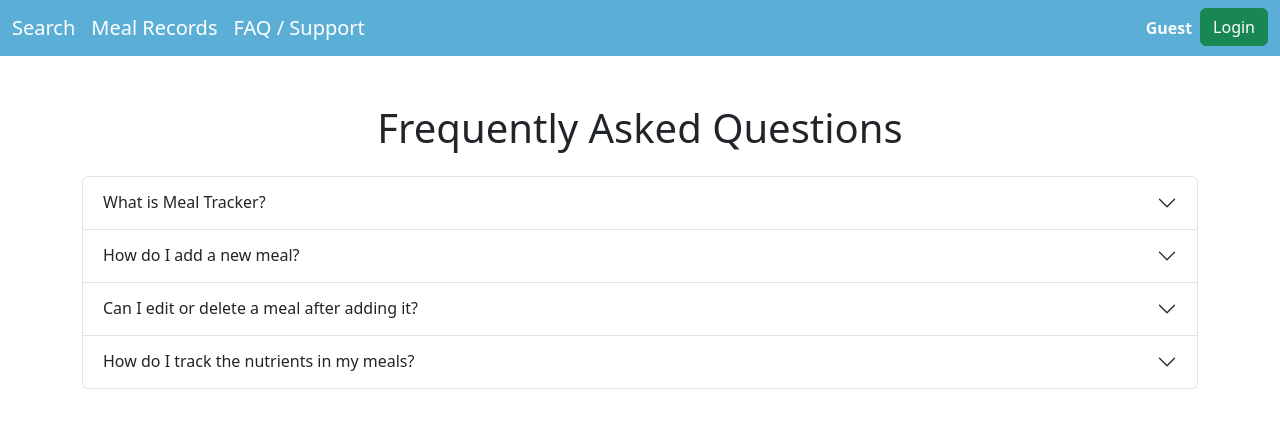
After one commit to Fim99/INFO_4290_Project, a PHP site: page /faq.php in a window 1280 px wide. The commit adds this page. Shown: the top 428 px of the page. Run offline with PHP 8.4, Linux system fonts and the light colour scheme.

Commit message:
FAQ
- Added basis of FAQ page
- Styling changes

```diff
--- a/custom.css
+++ b/custom.css
@@ -2,12 +2,28 @@
 {
     --bs-body-bg: #ffffff ;
     --bs-primary: #5bafd6;
-    --bs-primary-bg-subtle: #70ff10;
+    --bs-primary-bg-subtle: #95dcfd;
+}
+
+.faq-header
+{
+    cursor: pointer;
+}
+
+.faq-header:hover
+{
+    text-decoration: underline;
+}
+
+.accordion-button:not(.collapsed)
+{
+    background-color: var(--bs-primary) !important;
+    color: white;
 }
 
 .sidebar
 {
-    border-right: 1px solid #dee2e6;
+    border-right: 1px solid #c5c5c5;
     padding-right: 20px;
 }
 
--- /dev/null
+++ b/faq.php
@@ -0,0 +1,71 @@
+<!DOCTYPE html>
+<html lang="en">
+<head>
+    <meta charset="UTF-8">
+    <meta name="viewport" content="width=device-width, initial-scale=1.0">
+    <title>FAQ - Meal Tracker</title>
+    <?php
+    include 'bootstrap.html';
+    include 'nav.php';
+    ?>
+</head>
+<body>
+    <div class="container mt-5">
+        <h1 class="text-center mb-4">Frequently Asked Questions</h1>
+        <div class="accordion" id="faqAccordion">
+            <div class="accordion-item">
+                <h2 class="accordion-header faq-header" id="headingOne">
+                    <button class="accordion-button collapsed" type="button" data-bs-toggle="collapse" data-bs-target="#collapseOne" aria-expanded="true" aria-controls="collapseOne">
+                        What is Meal Tracker?
+                    </button>
+                </h2>
+                <div id="collapseOne" class="accordion-collapse collapse" aria-labelledby="headingOne" data-bs-parent="#faqAccordion">
+                    <div class="accordion-body">
+                        Meal Tracker is a web application designed to help you track and manage your daily meals, including their nutritional content.
+                        You can view foods nutritional information, ingredients and more as the data is up to date using FoodData Centeral's database!
+                    </div>
+                </div>
+            </div>
+            <div class="accordion-item">
+                <h2 class="accordion-header faq-header" id="headingTwo">
+                    <button class="accordion-button collapsed" type="button" data-bs-toggle="collapse" data-bs-target="#collapseTwo" aria-expanded="false" aria-controls="collapseTwo">
+                        How do I add a new meal?
+                    </button>
+                </h2>
+                <div id="collapseTwo" class="accordion-collapse collapse" aria-labelledby="headingTwo" data-bs-parent="#faqAccordion">
+                    <div class="accordion-body">
+                        To add a new meal, navigate to the 'Meal Records' section. Here you can create a new meal that you can add food to.
+                    </div>
+                </div>
+            </div>
+            <div class="accordion-item">
+                <h2 class="accordion-header faq-header" id="headingThree">
+                    <button class="accordion-button collapsed" type="button" data-bs-toggle="collapse" data-bs-target="#collapseThree" aria-expanded="false" aria-controls="collapseThree">
+                        Can I edit or delete a meal after adding it?
+                    </button>
+                </h2>
+                <div id="collapseThree" class="accordion-collapse collapse" aria-labelledby="headingThree" data-bs-parent="#faqAccordion">
+                    <div class="accordion-body">
+                        Yes, you can edit or delete a meal by navigating to the 'Meal Records' section. You can either delete a meal, reuse a meal, or set a meal as current.
+                        you can also rename your currently selected meal if you wish.
+                    </div>
+                </div>
+            </div>
+            <div class="accordion-item">
+                <h2 class="accordion-header faq-header" id="headingFour">
+                    <button class="accordion-button collapsed" type="button" data-bs-toggle="collapse" data-bs-target="#collapseFour" aria-expanded="false" aria-controls="collapseFour">
+                        How do I track the nutrients in my meals?
+                    </button>
+                </h2>
+                <div id="collapseFour" class="accordion-collapse collapse" aria-labelledby="headingFour" data-bs-parent="#faqAccordion">
+                    <div class="accordion-body">
+                        The Meal Tracker automatically calculates the nutritional content of your meals based on the food items you add.
+                        You can view detailed nutritional information for each meal in the 'Meal Details' section by clicking on a meal in your records.
+                    </div>
+                </div>
+            </div>
+            <!-- Add more FAQ items as needed -->
+        </div>
+    </div>
+</body>
+</html>
--- a/meal_functions/meal_details.php
+++ b/meal_functions/meal_details.php
@@ -276,7 +276,7 @@ if (isset($_POST['remove_fdc_id']))
                         <?php foreach ($totalNutrients as $type => $nutrients) : ?>
                             <!-- Category Row -->
                             <tr>
-                                <td colspan="3"><strong><?= ucfirst($type) ?></strong></td>
+                            <td colspan="3" style="background-color: var(--bs-primary-bg-subtle); color: white;"><strong><?= ucfirst($type) ?></strong></td>
                             </tr>
                             <?php foreach ($nutrients as $nutrient) : ?>
                                 <tr>
--- a/meal_functions/meal_records.php
+++ b/meal_functions/meal_records.php
@@ -279,7 +279,7 @@ if (isset($_SESSION['current_meal_id']))
                     </div>
                     <div class="col-md-4">
                         <button type="submit" name="update_meal_name"
-                            class="btn btn-primary btn-block mt-4">Rename</button>
+                            class="btn btn-secondary btn-block mt-4">Rename</button>
                     </div>
                 </div>
             </form>
--- a/nav.php
+++ b/nav.php
@@ -24,6 +24,7 @@ if (isset($_POST['delete_session']))
         <div class="container-fluid">
             <a class="navbar-brand" href="index.php">Search</a>
             <a class="navbar-brand" href="meal_functions/meal_records.php">Meal Records</a>
+            <a class="navbar-brand" href="faq.php">FAQ / Support</a>
             <div class="collapse navbar-collapse">
                 <ul class="navbar-nav ms-auto">
                     <?php if (isset($_SESSION['username'])): ?>
```
